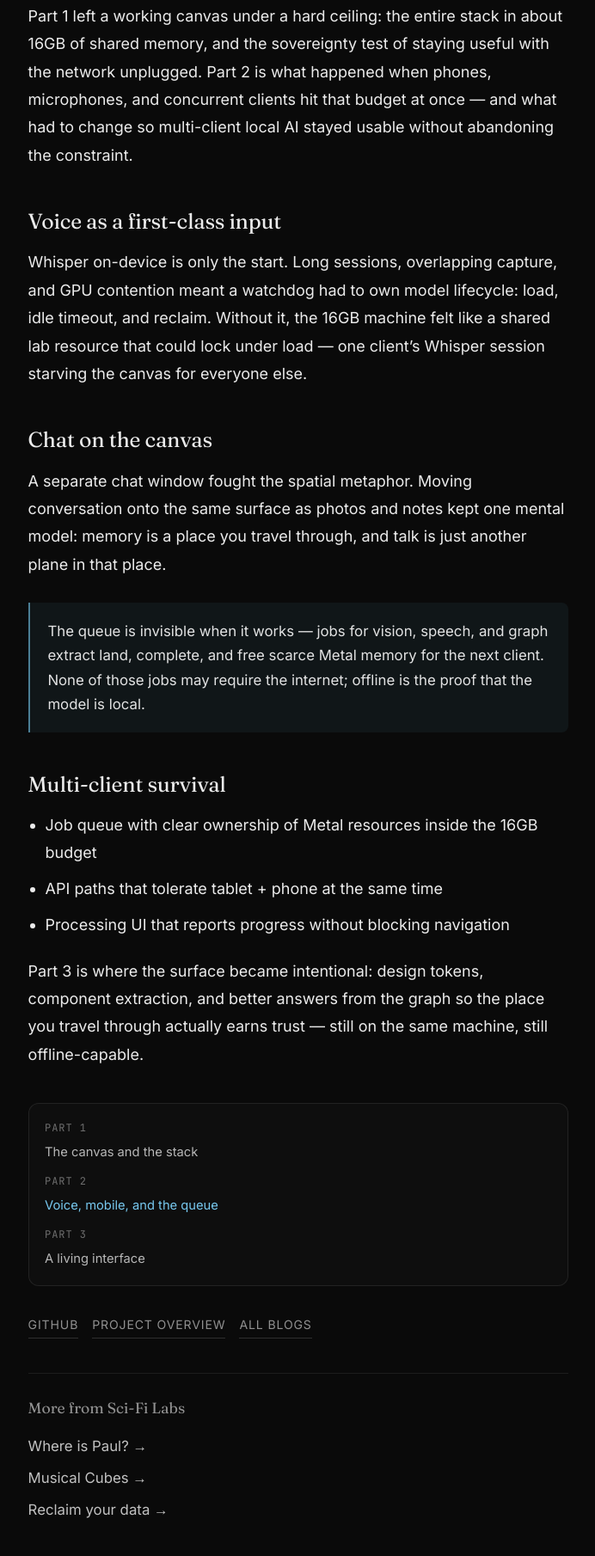
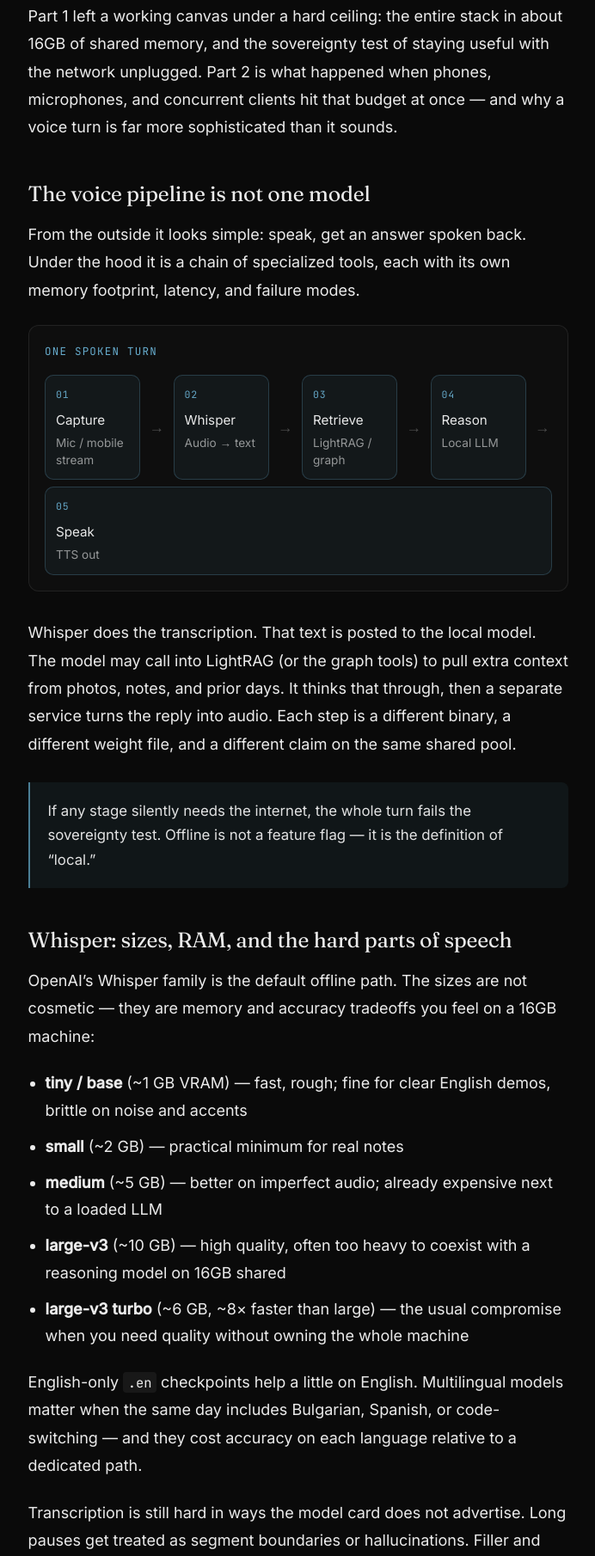
Before and after one commit to paulvisciano/portfolio, a plain HTML site: page blog/kg-part-2.html in a window 1280 px wide. Shown: the part 990-2800 px from the top of the page at 86% size, without its empty margins (293-985 px from the left). Drawn offline with Linux system fonts and the light colour scheme.

Commit message:
KG Part 2: expand voice pipeline, Whisper RAM, LightRAG vs alternatives, agent memory

```diff
--- a/blog/kg-part-2.html
+++ b/blog/kg-part-2.html
@@ -4,11 +4,11 @@
   <meta charset="utf-8">
   <meta name="viewport" content="width=device-width, initial-scale=1">
   <title>Knowledge Graph, Part 2: Voice, mobile, and the queue — Paul Visciano · Sci-Fi Labs</title>
-  <meta name="description" content="Why voice needed a GPU watchdog, why chat had to live on the canvas, and the optimizations that made multi-client local AI survivable on 16GB shared memory — offline.">
+  <meta name="description" content="The voice pipeline is not “mic in, answer out.” Whisper, LightRAG, the local model, and TTS each own a stage — all inside 16GB shared memory, offline.">
   <meta name="theme-color" content="#0a0a0a">
   <meta property="og:type" content="article">
   <meta property="og:title" content="Knowledge Graph, Part 2: Voice, mobile, and the queue">
-  <meta property="og:description" content="Why voice needed a GPU watchdog, why chat had to live on the canvas, and the optimizations that made multi-client local AI survivable on 16GB shared memory — offline.">
+  <meta property="og:description" content="The voice pipeline is not “mic in, answer out.” Whisper, LightRAG, the local model, and TTS each own a stage — all inside 16GB shared memory, offline.">
   <meta property="og:image" content="https://pub-9466bb5132e74aeba333004ad0c21f21.r2.dev/blog/kg-part-2-hero.jpg">
   <link rel="canonical" href="https://paulvisciano.vercel.app/blog/kg-part-2.html">
   <link rel="stylesheet" href="blog.css">
@@ -24,20 +24,62 @@
     <p class="series">Knowledge Graph · Field notes · Part 2 of 3</p>
     <p class="meta">Late July – early August 2026 · Contact with reality</p>
     <h1>Knowledge Graph, Part 2: Voice, mobile, and the queue</h1>
-    <p class="deck">Why voice needed a GPU watchdog, why chat had to live on the canvas, and the optimizations that made multi-client local AI survivable on 16GB shared memory.</p>
+    <p class="deck">What looks like “talk to the machine” is a multi-tool pipeline: Whisper, the graph, the model, and speech out — all competing for 16GB of shared memory, offline.</p>
     <figure class="fig"><img src="https://pub-9466bb5132e74aeba333004ad0c21f21.r2.dev/blog/kg-part-2-hero.jpg" alt="Knowledge Graph Part 2 — voice, mobile, and the queue" width="1792" height="1008" loading="eager"><figcaption class="fig-cap">The surface after chat and voice moved onto the canvas — not a sidebar bolted on.</figcaption></figure>
-    <p>Part 1 left a working canvas under a hard ceiling: the entire stack in about 16GB of shared memory, and the sovereignty test of staying useful with the network unplugged. Part 2 is what happened when phones, microphones, and concurrent clients hit that budget at once — and what had to change so multi-client local AI stayed usable without abandoning the constraint.</p>
-    <h2>Voice as a first-class input</h2>
-    <p>Whisper on-device is only the start. Long sessions, overlapping capture, and GPU contention meant a watchdog had to own model lifecycle: load, idle timeout, and reclaim. Without it, the 16GB machine felt like a shared lab resource that could lock under load — one client’s Whisper session starving the canvas for everyone else.</p>
+    <p>Part 1 left a working canvas under a hard ceiling: the entire stack in about 16GB of shared memory, and the sovereignty test of staying useful with the network unplugged. Part 2 is what happened when phones, microphones, and concurrent clients hit that budget at once — and why a voice turn is far more sophisticated than it sounds.</p>
+
+    <h2>The voice pipeline is not one model</h2>
+    <p>From the outside it looks simple: speak, get an answer spoken back. Under the hood it is a chain of specialized tools, each with its own memory footprint, latency, and failure modes.</p>
+    <div class="pipeline">
+      <p class="pipeline-title">One spoken turn</p>
+      <div class="pipeline-flow">
+        <div class="pipe-step"><div class="n">01</div><div class="t">Capture</div><div class="d">Mic / mobile stream</div></div>
+        <div class="pipe-arrow">→</div>
+        <div class="pipe-step"><div class="n">02</div><div class="t">Whisper</div><div class="d">Audio → text</div></div>
+        <div class="pipe-arrow">→</div>
+        <div class="pipe-step"><div class="n">03</div><div class="t">Retrieve</div><div class="d">LightRAG / graph</div></div>
+        <div class="pipe-arrow">→</div>
+        <div class="pipe-step"><div class="n">04</div><div class="t">Reason</div><div class="d">Local LLM</div></div>
+        <div class="pipe-arrow">→</div>
+        <div class="pipe-step"><div class="n">05</div><div class="t">Speak</div><div class="d">TTS out</div></div>
+      </div>
+    </div>
+    <p>Whisper does the transcription. That text is posted to the local model. The model may call into LightRAG (or the graph tools) to pull extra context from photos, notes, and prior days. It thinks that through, then a separate service turns the reply into audio. Each step is a different binary, a different weight file, and a different claim on the same shared pool.</p>
+    <div class="callout">If any stage silently needs the internet, the whole turn fails the sovereignty test. Offline is not a feature flag — it is the definition of “local.”</div>
+
+    <h2>Whisper: sizes, RAM, and the hard parts of speech</h2>
+    <p>OpenAI’s Whisper family is the default offline path. The sizes are not cosmetic — they are memory and accuracy tradeoffs you feel on a 16GB machine:</p>
+    <ul>
+      <li><strong>tiny / base</strong> (~1&nbsp;GB VRAM) — fast, rough; fine for clear English demos, brittle on noise and accents</li>
+      <li><strong>small</strong> (~2&nbsp;GB) — practical minimum for real notes</li>
+      <li><strong>medium</strong> (~5&nbsp;GB) — better on imperfect audio; already expensive next to a loaded LLM</li>
+      <li><strong>large-v3</strong> (~10&nbsp;GB) — high quality, often too heavy to coexist with a reasoning model on 16GB shared</li>
+      <li><strong>large-v3 turbo</strong> (~6&nbsp;GB, ~8× faster than large) — the usual compromise when you need quality without owning the whole machine</li>
+    </ul>
+    <p>English-only <code>.en</code> checkpoints help a little on English. Multilingual models matter when the same day includes Bulgarian, Spanish, or code-switching — and they cost accuracy on each language relative to a dedicated path.</p>
+    <p>Transcription is still hard in ways the model card does not advertise. Long pauses get treated as segment boundaries or hallucinations. Filler and false starts confuse punctuation. Dialects and non-native speech raise word error rate even on “medium.” Background noise, two people talking over each other, and phone-mic compression all push you toward larger models you cannot afford to keep resident next to the LLM. Alternatives exist — faster-whisper, whisper.cpp on Metal, cloud STT — but cloud STT fails the offline test, and every local variant still burns memory while it runs.</p>
+    <p>On a unified-memory laptop, “required VRAM” is really required shared RAM. Loading medium Whisper beside a quantized 7B–13B reasoner and a live canvas is why the watchdog exists: load, transcribe, unload or idle-timeout, free the pool for the next job.</p>
+
+    <h2>LightRAG vs the other memory bets</h2>
+    <p>After text exists, the model still needs <em>your</em> life in context — not a generic chat prior. That is the memory problem every agent stack is wrestling with.</p>
+    <p><strong>Naive vector RAG</strong> embeds chunks and retrieves by similarity. It is fast and cheap. It also fails when the answer is a relationship spread across days: “what did I do with the team after the photo in Lisbon” is not a single paragraph sitting in one embedding.</p>
+    <p><strong>Microsoft GraphRAG</strong> builds a heavy entity graph with community detection and hierarchical summaries. Global questions get stronger answers. Indexing cost and rebuild cost are high — fine for a static corpus, painful when your graph grows every time you import a photo roll.</p>
+    <p><strong>LightRAG</strong> (HKUDS) sits in the pragmatic middle: extract entities and relations while indexing, keep a lighter dual-level retrieval (local entity + higher-level themes), support incremental updates. You give up some of GraphRAG’s global summarization power; you keep a graph that can grow with a personal archive without a full reindex ritual. For Knowledge Graph — personal photos, notes, voice, time as a first-class axis — that trade was the right one.</p>
+    <p>Other agent memory designs show the same struggle from a different angle. <strong>OpenClaw</strong>-style systems lean on files and daily notes; recall often depends on the agent deciding to search, and compaction can drop the thread. <strong>Hermes</strong>-style agents bound prompt memory and push history into searchable stores so facts do not have to live only in the context window. Both still depend on judgment: what gets written, what gets retrieved, what survives the next session. Knowledge Graph’s bet is structural — a spatial graph with time, not a longer chat log — so “what happened last Tuesday” is navigation and retrieval, not hoping the agent remembered to take a note.</p>
+
     <h2>Chat on the canvas</h2>
-    <p>A separate chat window fought the spatial metaphor. Moving conversation onto the same surface as photos and notes kept one mental model: memory is a place you travel through, and talk is just another plane in that place.</p>
-    <div class="callout">The queue is invisible when it works — jobs for vision, speech, and graph extract land, complete, and free scarce Metal memory for the next client. None of those jobs may require the internet; offline is the proof that the model is local.</div>
-    <h2>Multi-client survival</h2>
+    <p>A separate chat window fought the spatial metaphor. Moving conversation onto the same surface as photos and notes kept one mental model: memory is a place you travel through, and talk is just another plane in that place. The transcript of a voice turn lands as a node in time, not a sidebar that forgets the room it is in.</p>
+
+    <h2>Multi-client survival on 16GB</h2>
+    <p>Long sessions, overlapping capture, and GPU contention meant a watchdog had to own model lifecycle: load, idle timeout, and reclaim. Without it, the 16GB machine felt like a shared lab resource that could lock under load — one client’s Whisper session starving the canvas for everyone else.</p>
     <ul>
       <li>Job queue with clear ownership of Metal resources inside the 16GB budget</li>
       <li>API paths that tolerate tablet + phone at the same time</li>
       <li>Processing UI that reports progress without blocking navigation</li>
+      <li>No stage may require the internet — offline is the proof the pipeline is local</li>
     </ul>
+    <div class="callout">The queue is invisible when it works. Whisper, graph retrieve, LLM, and TTS land, complete, and free scarce memory for the next client. What looks like a simple voice reply is five tools cooperating under a hard ceiling.</div>
+
     <p>Part 3 is where the surface became intentional: design tokens, component extraction, and better answers from the graph so the place you travel through actually earns trust — still on the same machine, still offline-capable.</p>
     <div class="series-nav">
       <a href="kg-part-1.html"><span>Part 1</span>The canvas and the stack</a>
```
